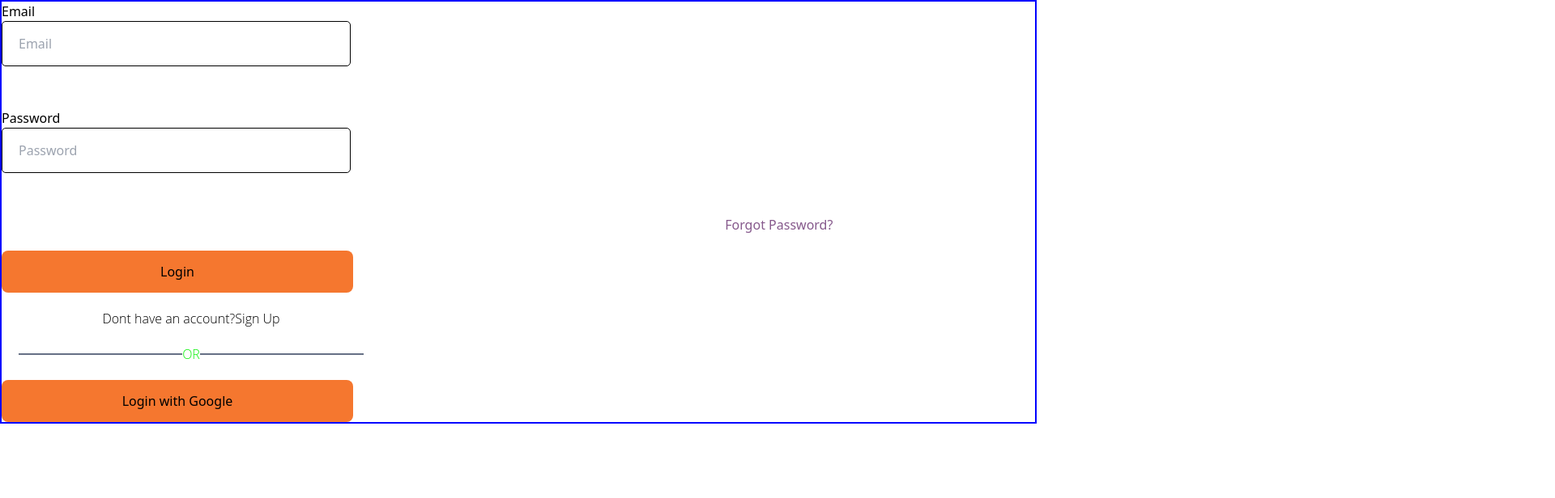
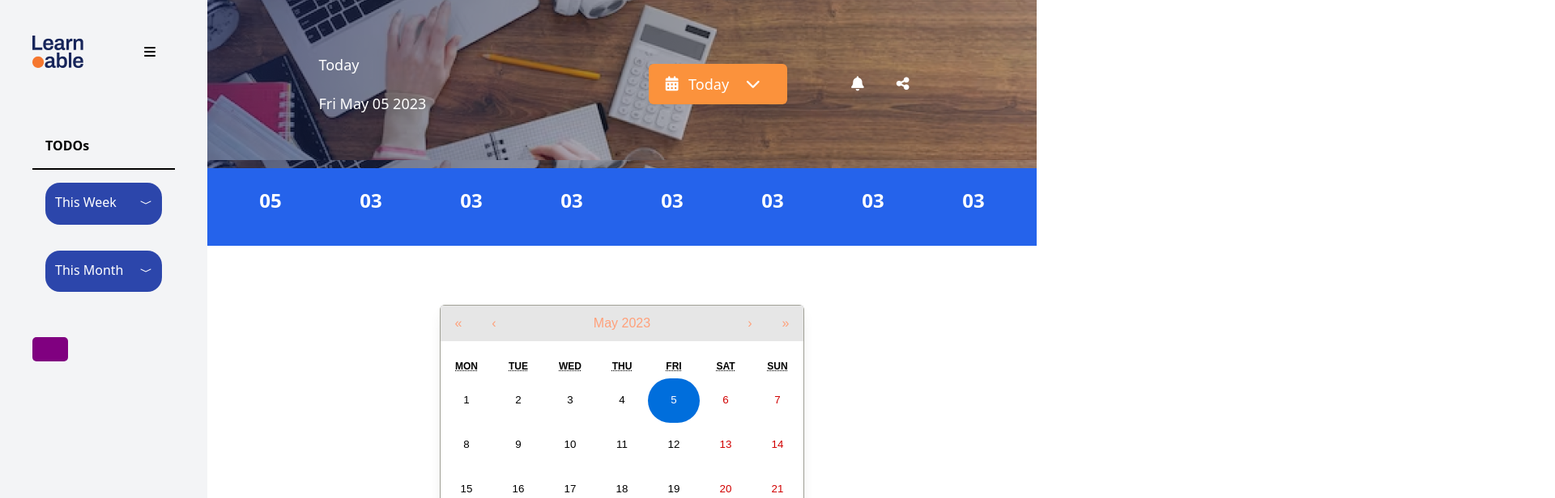
Before and after one commit to iwarimie/Notify, a React (Create React App) app: page / in a window 1280 px wide. Shown: the top 616 px of the page at 81% size, 1920 px wide, since content can reach past the window. Built offline with nearby package versions, Linux system fonts and the light colour scheme.

Commit message:
resolving merge conflicts

```diff
--- a/package.json
+++ b/package.json
@@ -12,12 +12,7 @@
     "react-dom": "^18.2.0",
     "react-icons": "^4.8.0",
     "react-router-dom": "^6.11.1",
-<<<<<<< HEAD
-    "react-scripts": "5.0.1",
-    "router-dom": "^2.2.11",
-=======
     "react-scripts": "^5.0.1",
->>>>>>> 52958372d0e2142cdba12a7c6ff0cfb475abef3e
     "web-vitals": "^2.1.4"
   },
   "scripts": {
--- a/src/App.js
+++ b/src/App.js
@@ -1,11 +1,11 @@
 import "./App.css";
 import { Routes, Route } from "react-router-dom";
 import { useState } from "react";
-import MainInterface from "./components/MainInterface";
-import CreatePage from "./components/welcomPage/CreatePage";
-import LoginPage from "./components/welcomPage/LoginPage";
-import CreateEvent from "./components/createEvent/CreateEvent";
-import AdminInterface from "./components/AdminInterface/AdminInterface";
+import MainInterface from "./Components/MainInterface";
+import CreatePage from "./Components/welcomPage/CreatePage";
+import LoginPage from "./Components/welcomPage/LoginPage";
+import CreateEvent from "./Components/createEvent/CreateEvent";
+import AdminInterface from "./Components/AdminInterface/AdminInterface";
 
 function App() {
   const [events, setevents] = useState([
@@ -54,16 +54,15 @@ function App() {
     events.push(evt);
     console.log(events);
   };
-  const [isLoggedIn, setIsLoggedIn] = useState(false);
+  const [isLoggedIn, setIsLoggedIn] = useState(true);
 
   const handleLogin = () => {
     setIsLoggedIn(true);
   };
-  if (isLoggedIn) {
-    return (
+
+  return (
       <div className="">
         {console.log(events)}
-
         <Routes>
           <Route
             path="/"
@@ -81,23 +80,20 @@ function App() {
               <AdminInterface eventFind={findEvents} timeReturn={returnTime} />
             }
           />
-        </Routes>
-      </div>
-    );
-  } else {
-    return (
-      <>
-        <Routes>
           <Route
             path="/CreatePage"
             element={<CreatePage Clickhandler={handleLogin} />}
           />
 
-          <Route path="/" element={<LoginPage Clickhandler={handleLogin} />} />
+          <Route
+            path="/Login"
+            element={<LoginPage Clickhandler={handleLogin} />}
+          />
+
         </Routes>
-      </>
+      </div>
     );
   }
-}
+
 
 export default App;
--- a/src/components/welcomPage/CreatePage.jsx
+++ b/src/components/welcomPage/CreatePage.jsx
@@ -17,7 +17,7 @@ function CreatePage({ clickhandler }) {
         <Button handleClick={clickhandler} props="SignUp" />
         <p className="Para-SignUp-P">
           Already have an account?{" "}
-          <Link to="/">
+          <Link to="/Login">
             <span>Login</span>
           </Link>
         </p>
--- a/src/components/welcomPage/LoginPage.jsx
+++ b/src/components/welcomPage/LoginPage.jsx
@@ -11,7 +11,7 @@ function LoginPage({ Clickhandler }) {
         <Email />
         <Password />
         <p className="Para-Forgot-P">Forgot Password?</p>
-        <Button handleClick={Clickhandler} props="Login" />
+        <Link to='/'><Button handleClick={Clickhandler} props="Login" /></Link>
         <p className="Para-SignUp-P">
           Dont have an account?{" "}
           <Link to="/CreatePage">
```
Also changed, not shown: src/components/MainInterface.jsx (+4 -3 lines), 1 other file (tests, documents, lock files or other folders).
